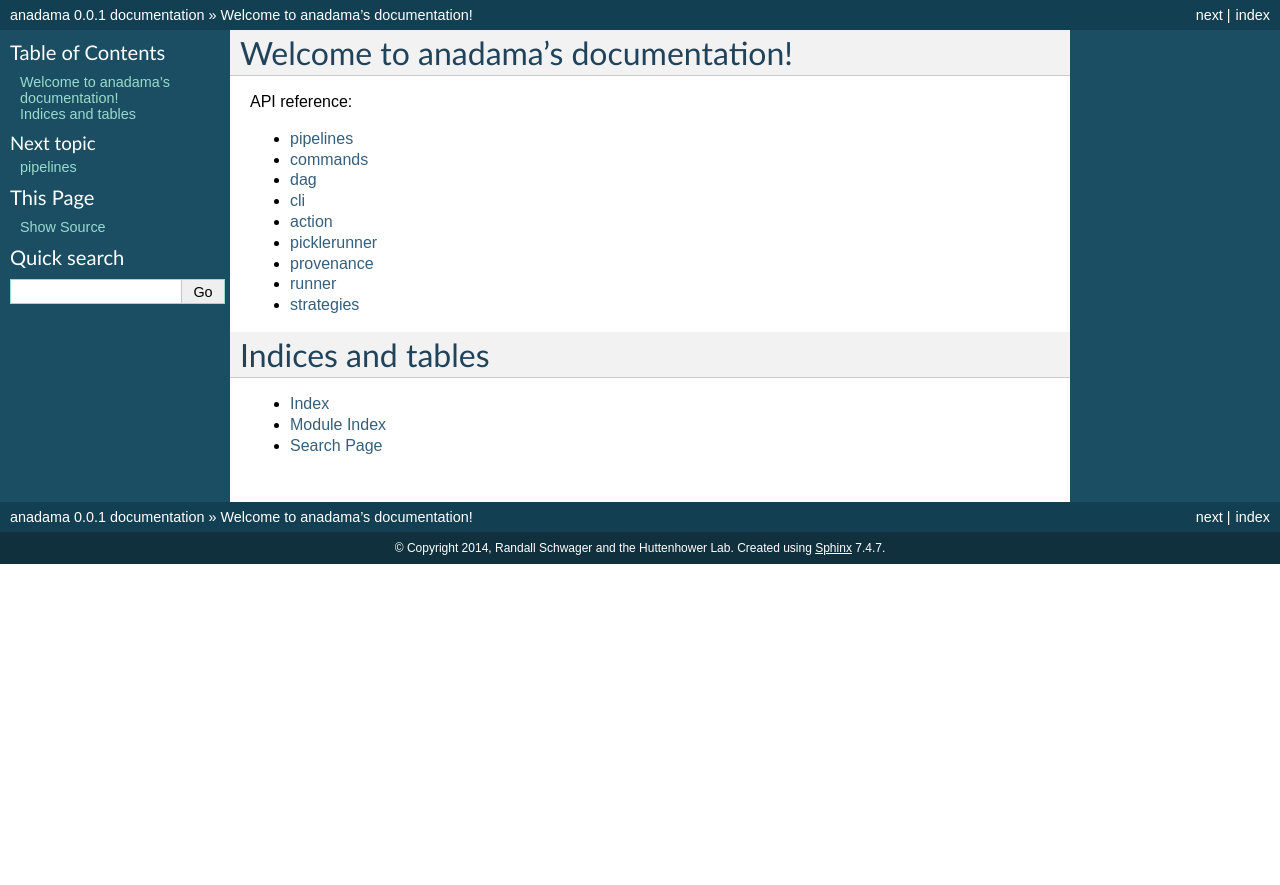
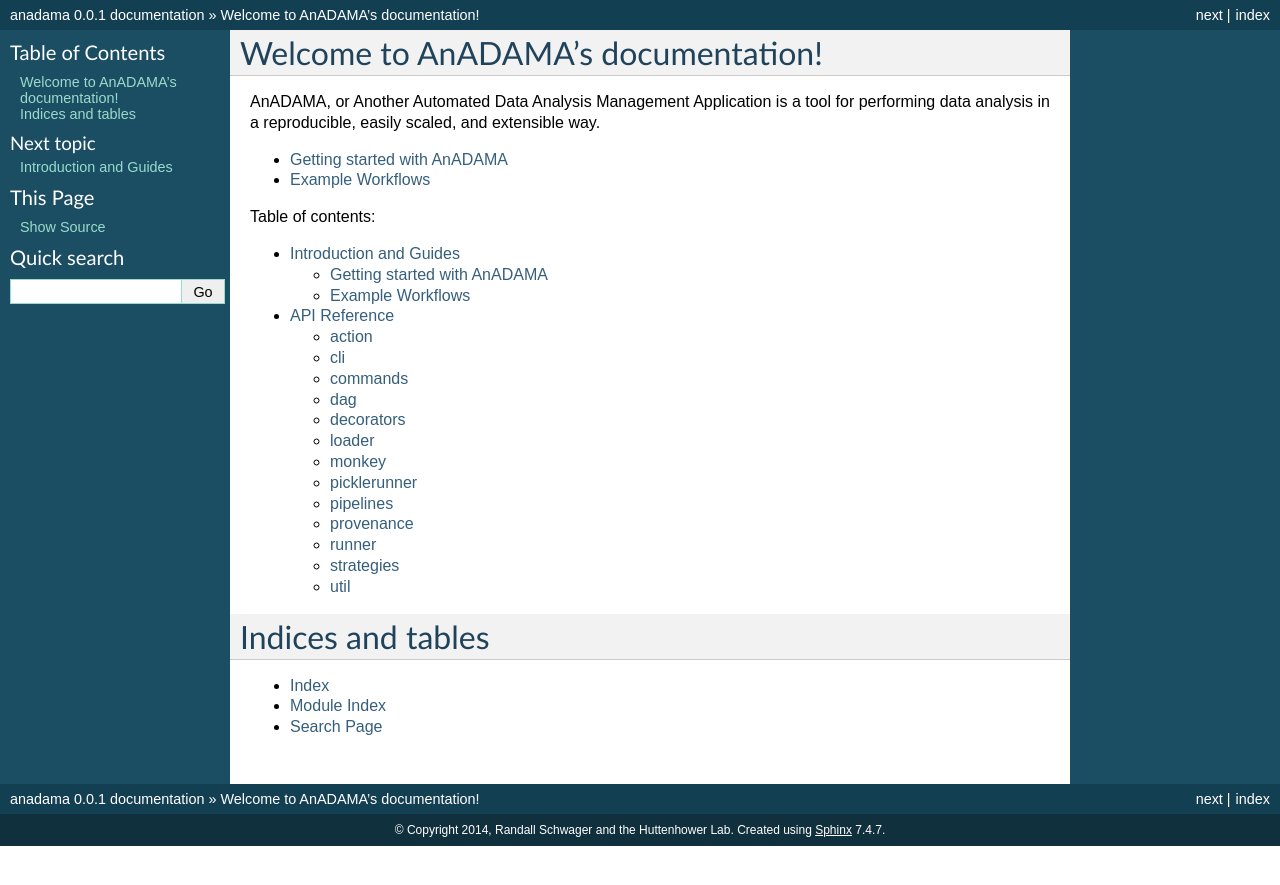
Before and after one commit to biobakery/anadama2, a Sphinx documentation site: the page built from doc/source/index.rst, in a window 1280 px wide. Shown: the top 885 px of the page. Built offline with Sphinx 7.4.7, drawn with Linux system fonts in a browser that asks for light colours.

Commit message:
doc: keep working on that documentation\!

```diff
--- /dev/null
+++ b/doc/source/example_workflows.rst
@@ -0,0 +1,5 @@
+.. _example-workflows:
+
+#################
+Example Workflows
+#################
--- /dev/null
+++ b/doc/source/guides.rst
@@ -0,0 +1,11 @@
+Introduction and Guides
+#######################
+
+:Release: |version|
+:Date: |today|
+
+.. toctree::
+   :maxdepth: 2
+
+   getting_started
+   example_workflows
--- a/doc/source/index.rst
+++ b/doc/source/index.rst
@@ -1,25 +1,24 @@
 .. anadama documentation master file, created by
    sphinx-quickstart on Fri Dec 12 15:27:17 2014.
-   You can adapt this file completely to your liking, but it should at least
-   contain the root `toctree` directive.
 
-Welcome to anadama's documentation!
+Welcome to AnADAMA's documentation!
 ===================================
 
-API reference:
+AnADAMA, or Another Automated Data Analysis Management Application is
+a tool for performing data analysis in a reproducible, easily scaled,
+and extensible way.
+
+* :ref:`getting-started`
+* :ref:`example-workflows`
+
+Table of contents:
 
 .. toctree::
-   :maxdepth: 1
+   :maxdepth: 2
 
-   pipelines
-   commands
-   dag
-   cli
-   action
-   picklerunner
-   provenance
-   runner
-   strategies
+   guides
+   api_reference
+
 
 Indices and tables
 ==================
--- /dev/null
+++ b/doc/source/loader.rst
@@ -0,0 +1,11 @@
+loader
+######
+
+
+.. contents::
+   :local:
+.. currentmodule:: anadama.loader
+
+.. automodule:: anadama.loader
+   :members:
+   :undoc-members:
--- /dev/null
+++ b/doc/source/monkey.rst
@@ -0,0 +1,11 @@
+monkey
+######
+
+
+.. contents::
+   :local:
+.. currentmodule:: anadama.monkey
+
+.. automodule:: anadama.monkey
+   :members:
+   :undoc-members:
--- a/doc/source/pipelines.rst
+++ b/doc/source/pipelines.rst
@@ -9,3 +9,4 @@
 .. automodule:: anadama.pipelines
    :members:
    :undoc-members:
+   :special-members:
--- /dev/null
+++ b/doc/source/util.rst
@@ -0,0 +1,11 @@
+util
+####
+
+
+.. contents::
+   :local:
+.. currentmodule:: anadama.util
+
+.. automodule:: anadama.util
+   :members:
+   :undoc-members:
```
Also changed, not shown: doc/source/api_reference.rst (added, +22 -0 lines), doc/source/commands.rst (+25 -2 lines), doc/source/decorators.rst (added, +39 -0 lines), doc/source/getting_started.rst (added, +37 -0 lines), doc/source/provenance.rst (+9 -0 lines), 3 other files.
